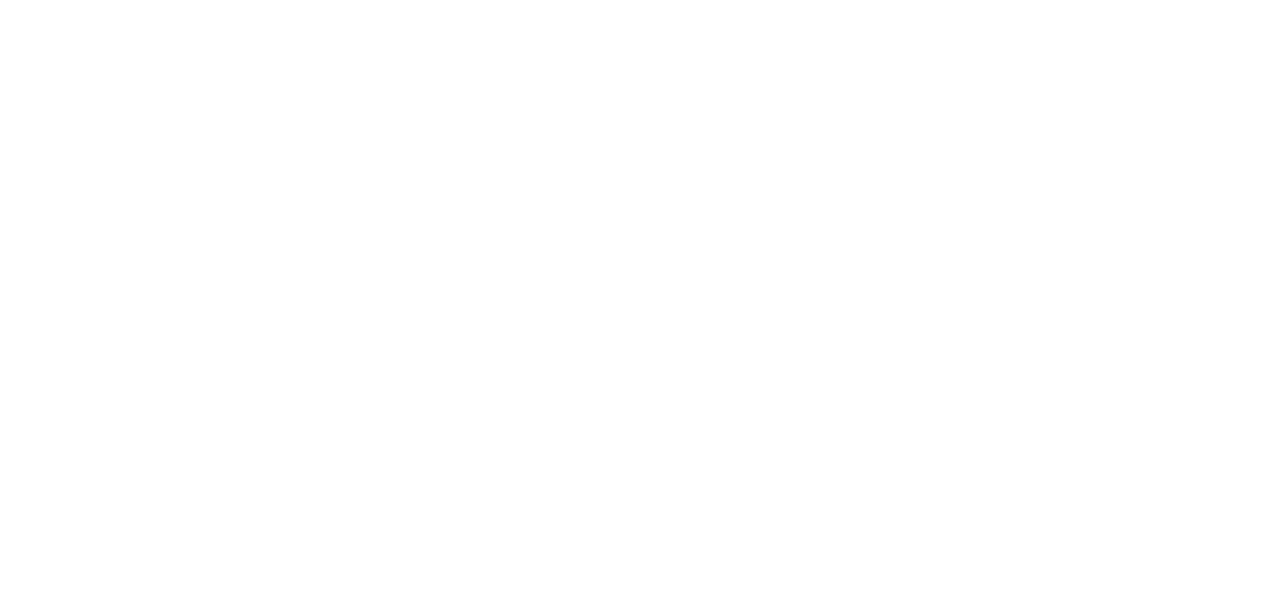
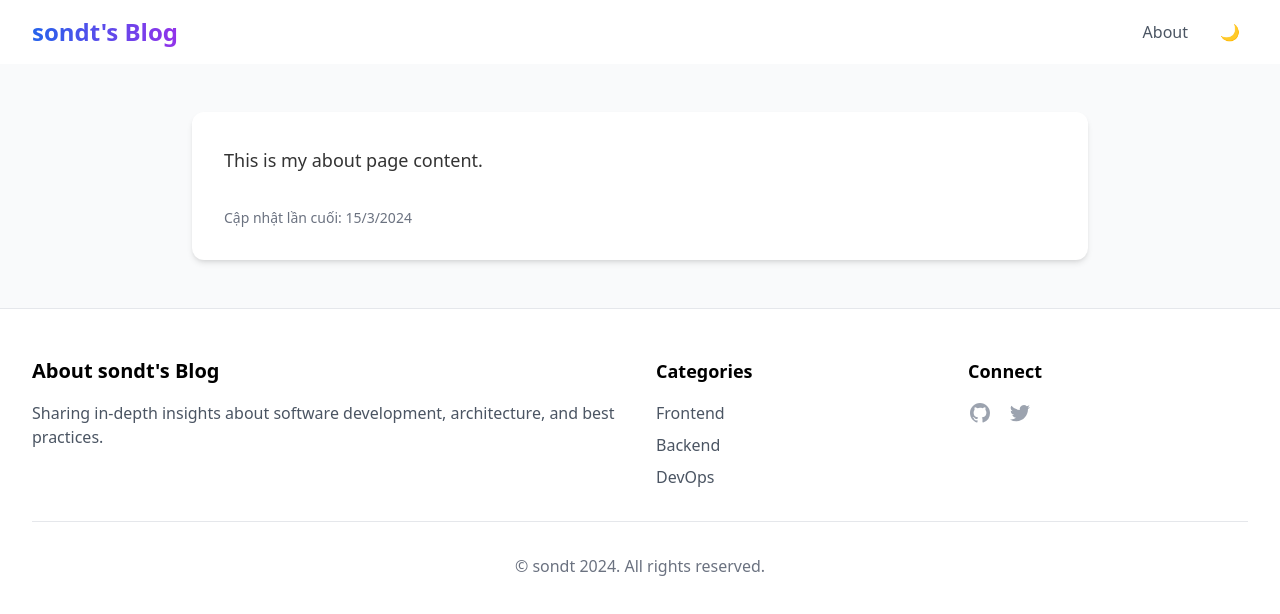
Before and after one commit to sondt1337/Tech-Blog, a Next.js app: page /about in a window 1280 px wide. Before the commit this address had no page. Shown: the top 614 px of the page. Built offline with nearby package versions, Linux system fonts and the light colour scheme.

Commit message:
fix react/no-unescaped-entities

```diff
--- /dev/null
+++ b/content/pages/about.md
@@ -0,0 +1,5 @@
+---
+title: "About Me"
+lastUpdated: "2024-03-15"
+---
+This is my about page content.
--- a/package.json
+++ b/package.json
@@ -37,6 +37,6 @@
         "typescript": "latest"
     },
     "engines": {
-        "node": ">=18.0.0"
+        "node": "18.x"
     }
 }
--- a/src/layouts/Layout.tsx
+++ b/src/layouts/Layout.tsx
@@ -30,7 +30,7 @@ export default function Layout({ children, title = 'Blog' }: LayoutProps) {
   return (
     <div className={`min-h-screen transition-colors duration-200 ${isDark ? 'dark bg-gray-900' : 'bg-gray-50'}`}>
       <Head>
-        <title>{title} - sondt's Blog</title>
+      <title>{title} - sondt&apos;s Blog</title>
         <link rel="icon" href="/favicon.ico" />
         <link rel="stylesheet" href="https://cdn.jsdelivr.net/npm/katex@0.16.0/dist/katex.min.css" />
         <meta name="description" content="A professional blog about software development and technology" />
@@ -45,7 +45,7 @@ export default function Layout({ children, title = 'Blog' }: LayoutProps) {
           <div className="flex justify-between h-16 items-center">
             <Link href="/" className="flex items-center space-x-2">
               <span className="text-2xl font-bold bg-gradient-to-r from-blue-600 to-purple-600 bg-clip-text text-transparent">
-                sondt's Blog
+                sondt&apos;s Blog
               </span>
             </Link>
 
@@ -72,7 +72,7 @@ export default function Layout({ children, title = 'Blog' }: LayoutProps) {
         <div className="max-w-7xl mx-auto py-12 px-4 sm:px-6 lg:px-8">
           <div className="grid grid-cols-1 md:grid-cols-4 gap-8">
             <div className="col-span-2">
-              <h3 className="text-xl font-bold mb-4 dark:text-white">About sondt's Blog</h3>
+            <h3 className="text-xl font-bold mb-4 dark:text-white">About sondt&apos;s Blog</h3>
               <p className="text-gray-600 dark:text-gray-400">
                 Sharing in-depth insights about software development, architecture, and best practices.
               </p>
--- a/src/pages/index.tsx
+++ b/src/pages/index.tsx
@@ -7,7 +7,7 @@ export default function Home({ posts }: HomeProps) {
     <Layout title="Home">
       <div className="max-w-4xl mx-auto">
         <section className="mb-16">
-          <h1 className="text-4xl font-bold mb-4">Welcome to sondt's Blog</h1>
+          <h1 className="text-4xl font-bold mb-4">Welcome to sondt&apos;s Blog</h1>
           <p className="text-xl text-gray-600">
             Exploring the world of technology, one post at a time.
           </p>
```
Also changed, not shown: 1 other file (tests, documents, lock files or other folders).
